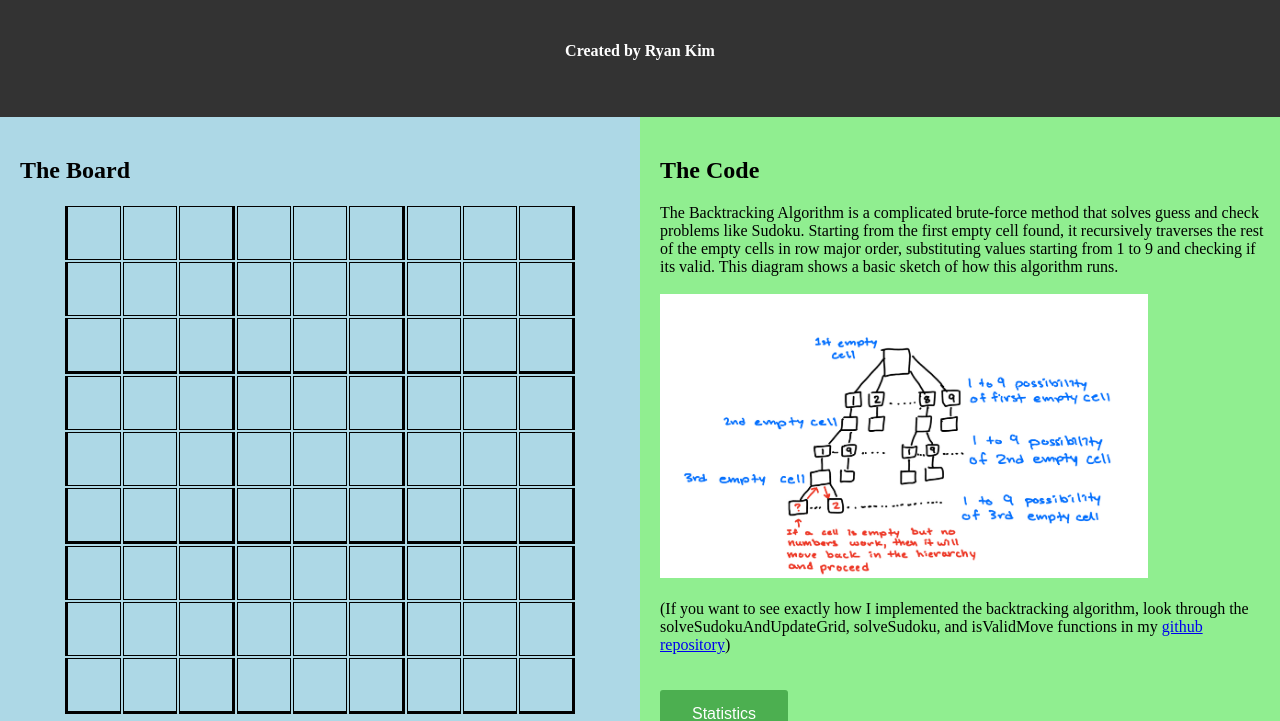
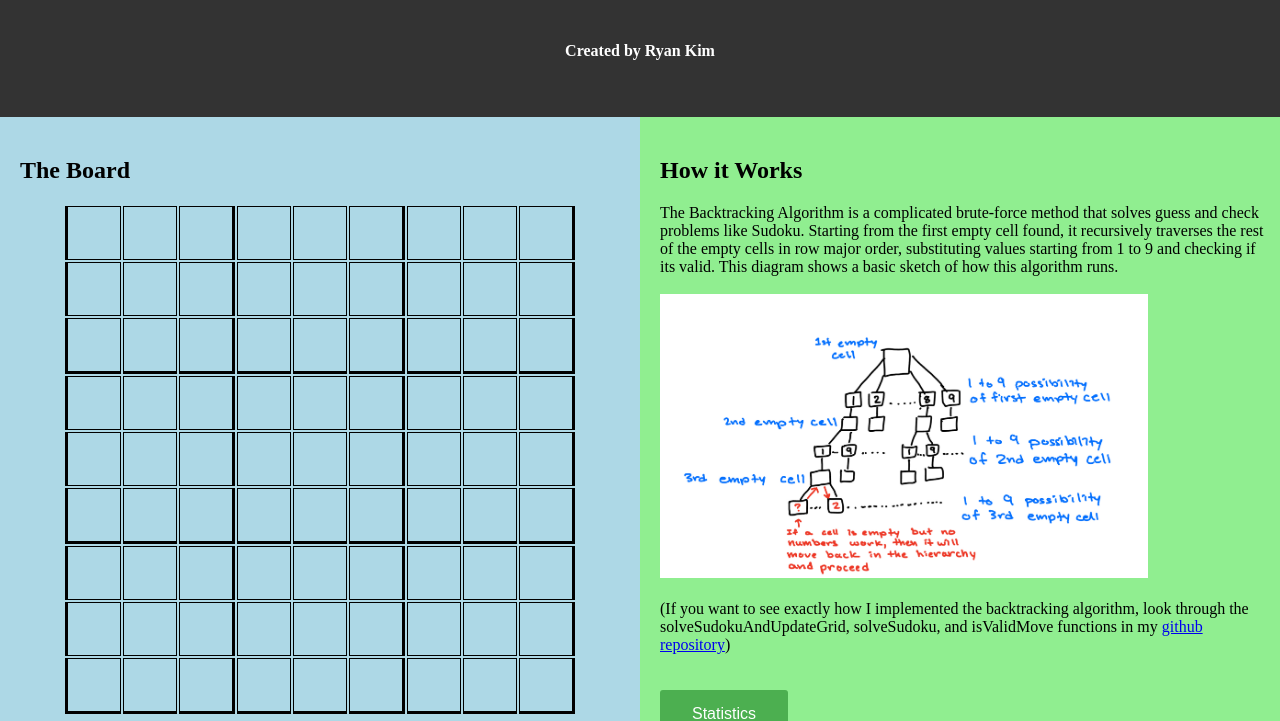
Before and after one commit to ryankim8/CompSciProject-Sudoku-, a website: page index.html in a window 1280 px wide. Shown: the part 79-800 px from the top of the page. Drawn offline with Linux system fonts and the light colour scheme.

Commit message:
Final Commit

```diff
--- a/index.html
+++ b/index.html
@@ -129,7 +129,7 @@
         </div>
         <div class="box-right">
           <div id = "code">
-            <h2>The Code</h2>
+            <h2>How it Works</h2>
             <div id="howText">The Backtracking Algorithm is a complicated brute-force method that solves guess and check
               problems like Sudoku. Starting from the first empty cell found, it recursively traverses the rest of the empty
               cells in row major order, substituting values starting from 1 to 9 and checking if its valid. This diagram shows a basic
```
Also changed, not shown: main.js (line endings or trailing spaces), styles.css (line endings or trailing spaces).
